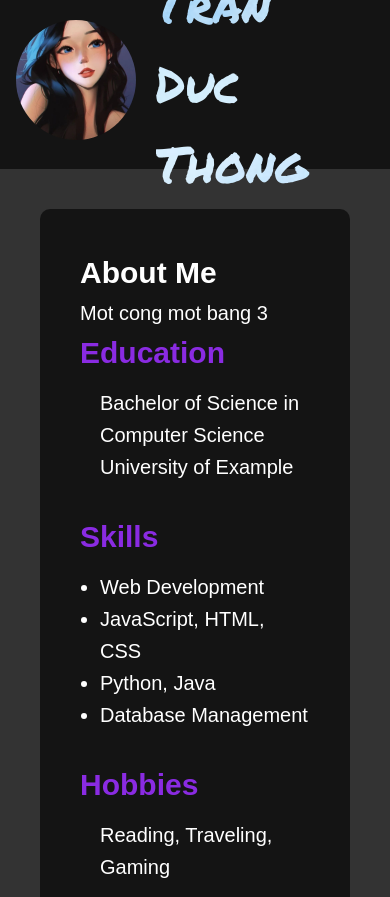
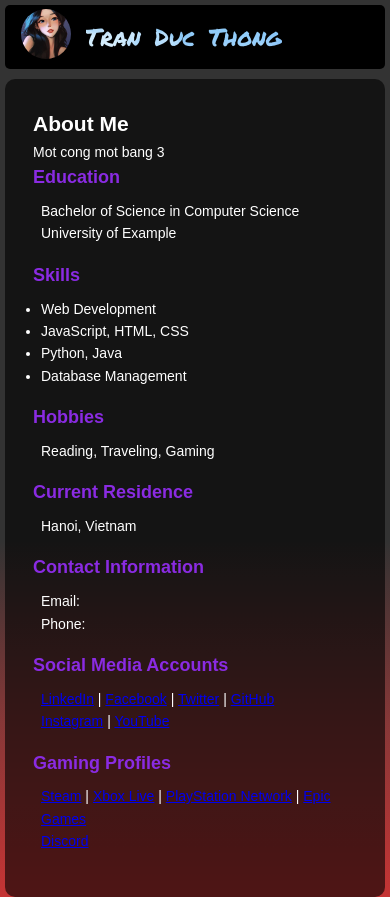
Before and after one commit to 74Senpai/TranDucThong, a plain HTML site: page index.html in a window 390 px wide. Shown: the top 897 px of the page. Drawn offline with Linux system fonts and the light colour scheme.

Commit message:
set responsive

```diff
--- a/index.html
+++ b/index.html
@@ -9,6 +9,8 @@
     <link href="https://fonts.googleapis.com/css2?family=Permanent+Marker&display=swap" rel="stylesheet">
     <link rel="shortcut icon" href="/resource/img/unnamed.png" type="image/x-icon">
     <link rel="stylesheet" href="resource/CSS/style.css">
+    <link rel="stylesheet" href="resource/CSS/responsive.css">
+
 </head>
 <body>
 
--- /dev/null
+++ b/resource/CSS/responsive.css
@@ -0,0 +1,58 @@
+@media screen  and (max-width: 600px) {
+    html {
+        font-size: 14px;
+    }
+
+    h1{
+        margin-left: 15px;
+        font-size: 24px;
+        font-family: "Permanent Marker", cursive;
+        font-weight: 300;
+        word-spacing: 5px;
+        color: transparent;
+        background-image: url("../img/text-color.jpg");
+        background-size: cover;
+        -webkit-background-clip: text;
+        background-clip: text;
+    }
+
+    .container {
+        padding: 5px;
+    }
+
+    header {
+        padding: 1% 4%;
+        display: flex;
+        align-items: center;
+        justify-content: flex-start;
+        max-height: 10vh;
+        height: 100%;
+        background: rgb(0, 0, 0);
+        margin: 5px;
+        border-radius: 5px;
+        position: sticky;
+        top:0;
+        left: 0;
+    }
+
+    .avatar-head img {
+        border-radius: 50%;
+        width: 50px;
+
+    }
+
+    .title {
+        margin-bottom: 16px;
+    }
+    .title h3 {
+        margin-bottom: 8px;
+        font-size: 18px;
+        color: blueviolet;
+    }
+    .title p, .title ul {
+        margin-left: 8px;
+    }
+    .title ul {
+        list-style: disc;
+    }
+}
--- a/resource/CSS/style.css
+++ b/resource/CSS/style.css
@@ -19,7 +19,7 @@ header {
     justify-content: flex-start;
     max-height: 20vh;
     height: 100%;
-    background: rgba(0, 0, 0, 0.6);
+    background: linear-gradient(to bottom, rgb(0,0,0), rgba(255, 255, 255, 0) );
 
 }
 .avatar-head img {
```
